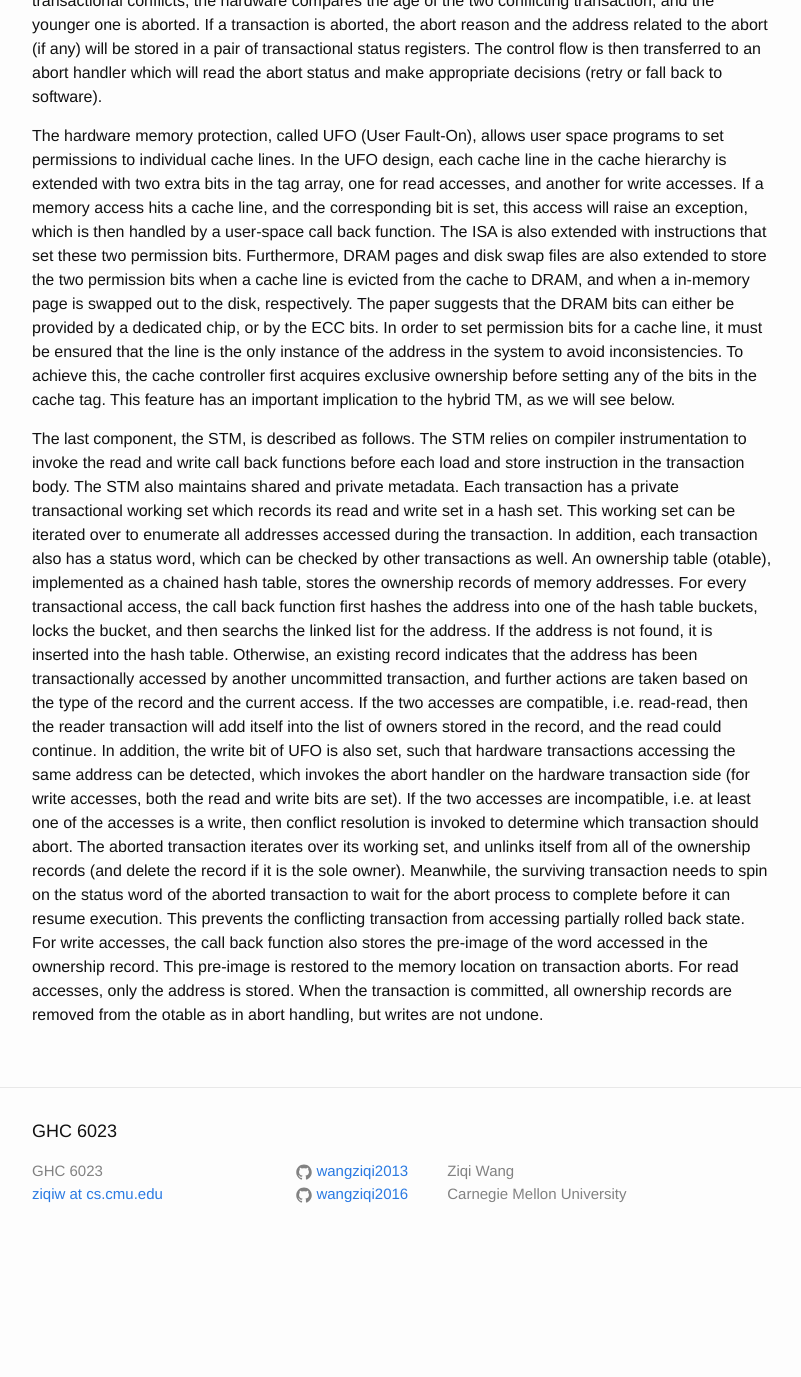
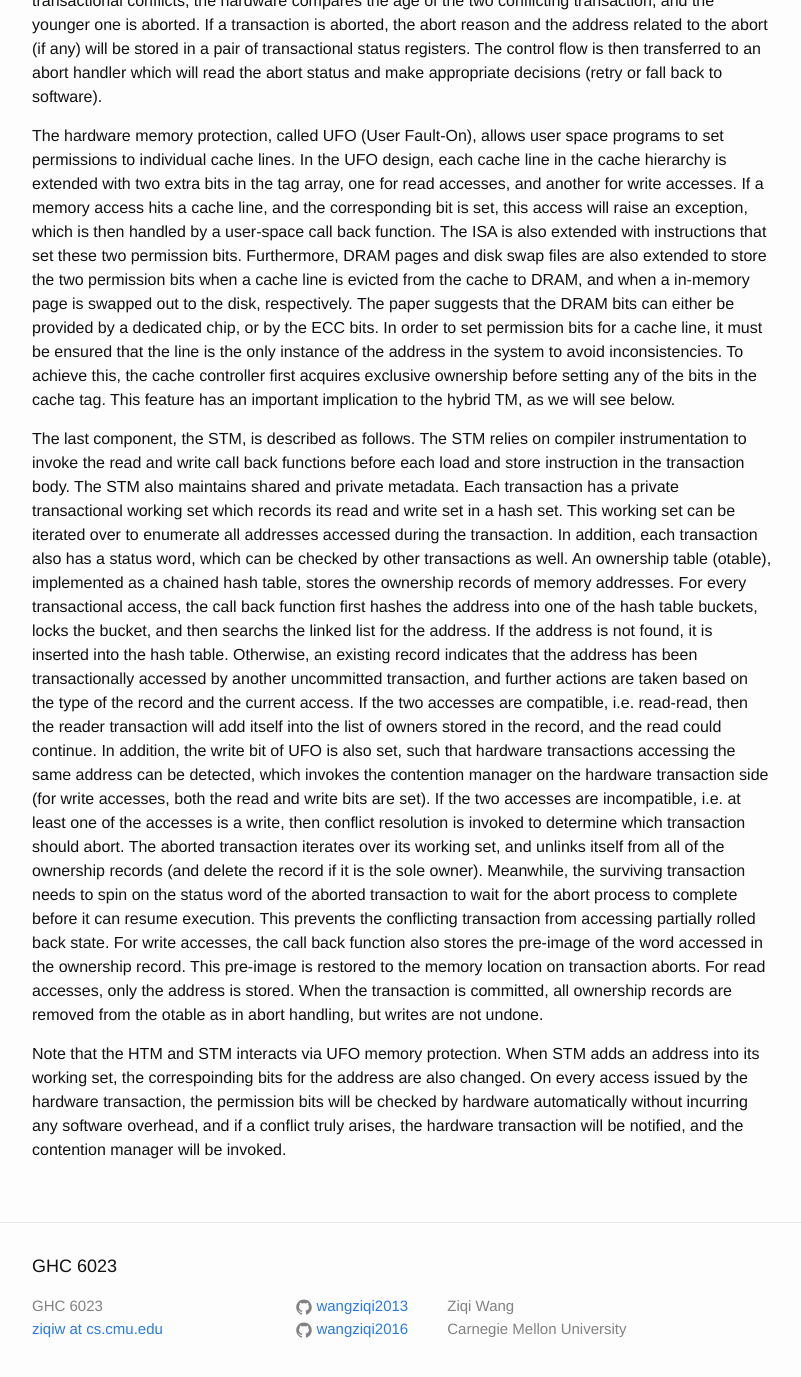
Before and after one commit to wangziqi2013/wangziqi2013.github.io, a Jekyll site: the page built from _posts/2019-10-23-btm-hybrid.markdown, in a window 1280 px wide and 1400 px high, scrolled down 1079 px. Shown: the top 1377 px of the window, without its empty margins (238-1039 px from the left). Built offline with Jekyll 4.4.1, drawn with Linux system fonts in a browser that asks for light colours; before the commit the page ends 2344 px from its top, so only the background shows below that.

Commit message:
Adding interaction

```diff
--- a/_posts/2019-10-23-btm-hybrid.markdown
+++ b/_posts/2019-10-23-btm-hybrid.markdown
@@ -60,7 +60,7 @@ record indicates that the address has been transactionally accessed by another u
 are taken based on the type of the record and the current access. If the two accesses are compatible, i.e. read-read, then
 the reader transaction will add itself into the list of owners stored in the record, and the read could continue. In addition,
 the write bit of UFO is also set, such that hardware transactions accessing the same address can be detected,
-which invokes the abort handler on the hardware transaction side (for write accesses, both the read and write bits are set).
+which invokes the contention manager on the hardware transaction side (for write accesses, both the read and write bits are set).
 If the two accesses are incompatible, i.e. at least one of the accesses is a write, then conflict resolution is invoked
 to determine which transaction should abort. The aborted transaction iterates over its working set, and unlinks itself
 from all of the ownership records (and delete the record if it is the sole owner). Meanwhile, the surviving transaction
@@ -69,3 +69,8 @@ execution. This prevents the conflicting transaction from accessing partially ro
 call back function also stores the pre-image of the word accessed in the ownership record. This pre-image is restored to
 the memory location on transaction aborts. For read accesses, only the address is stored. When the transaction is committed,
 all ownership records are removed from the otable as in abort handling, but writes are not undone.
+
+Note that the HTM and STM interacts via UFO memory protection. When STM adds an address into its working set, the correspoinding
+bits for the address are also changed. On every access issued by the hardware transaction, the permission bits will be checked
+by hardware automatically without incurring any software overhead, and if a conflict truly arises, the hardware transaction
+will be notified, and the contention manager will be invoked.
```
